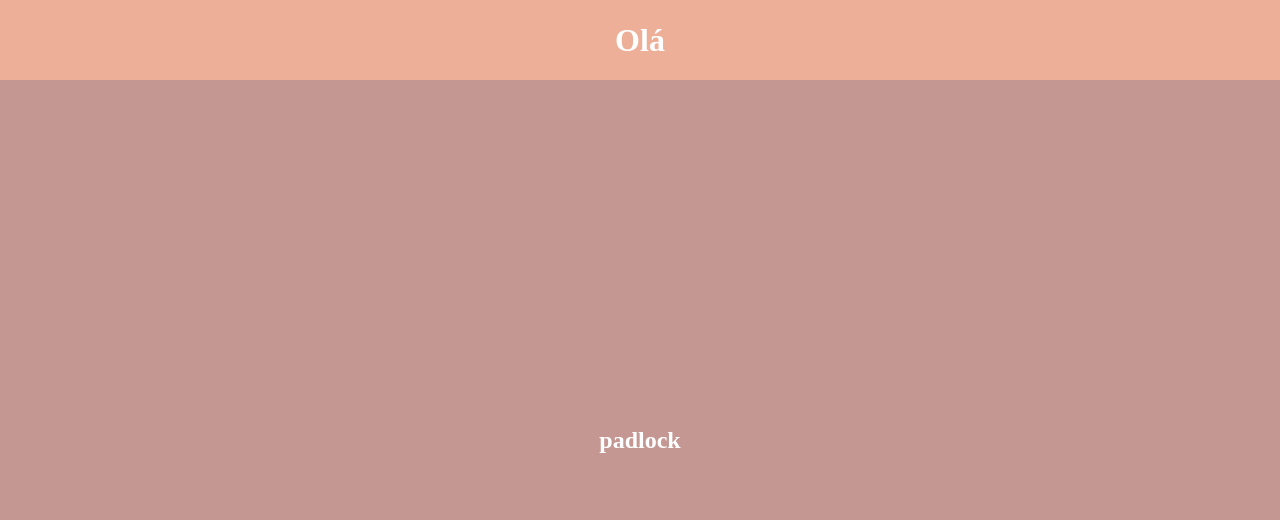
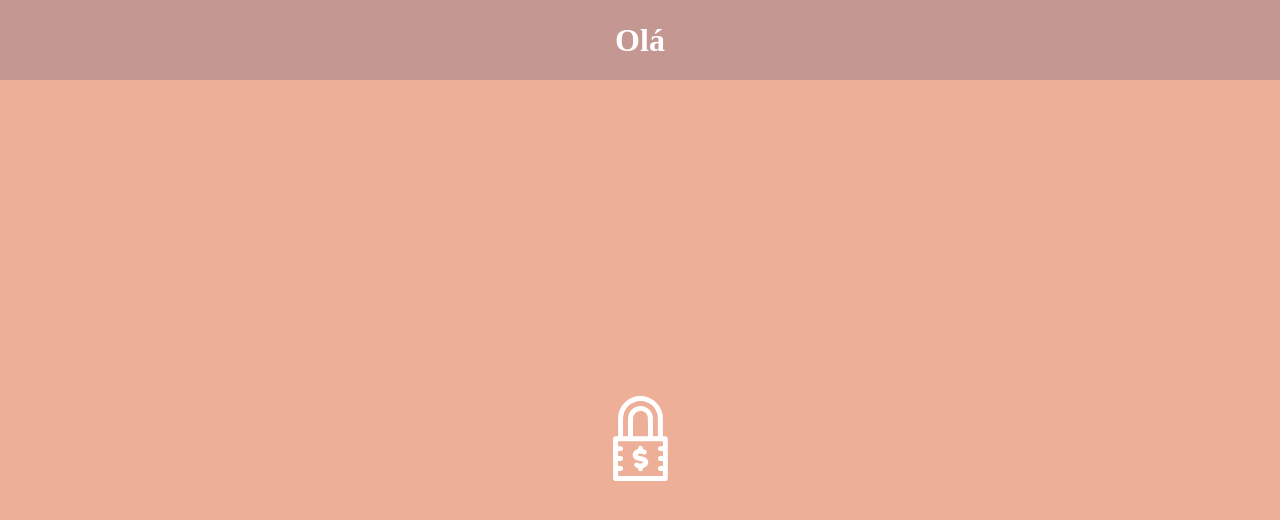
Before and after one commit to EXPedro/react-finance, a React (Create React App) app: page / in a window 1280 px wide. Shown: the top 520 px of the page. Built offline with nearby package versions, Linux system fonts and the light colour scheme.

Commit message:
Insert padlock image

```diff
--- a/src/components/header/Header.css
+++ b/src/components/header/Header.css
@@ -6,7 +6,7 @@ h1{
   width: 100vw;
   height: 10vh;
   color: #FFFFFF;
-  background-color: #EDAF97;
+  background-color: #C49792;
   display: flex;
   justify-content: center;
   align-items: center;
--- a/src/components/main/Main.css
+++ b/src/components/main/Main.css
@@ -4,7 +4,7 @@ h2{
 
 .main{
   height: 90vh;
-  background-color: #C49792;
+  background-color: #EDAF97;
   color: #FFFFFF;
   display: flex;
   justify-content: center;
--- a/src/components/padlock/index.jsx
+++ b/src/components/padlock/index.jsx
@@ -5,7 +5,12 @@ const Padlock = () => {
   return(
     <>
     <div className='padlock'>
-      <h2>padlock</h2>
+      <img
+        src='./images/cadeado_branco.svg'
+        alt='Cadeado'
+        width='85px'
+        height='auto'
+      />
     </div>
     </>
   )
```
Also changed, not shown: public/images/cadeado_branco.svg (added).
